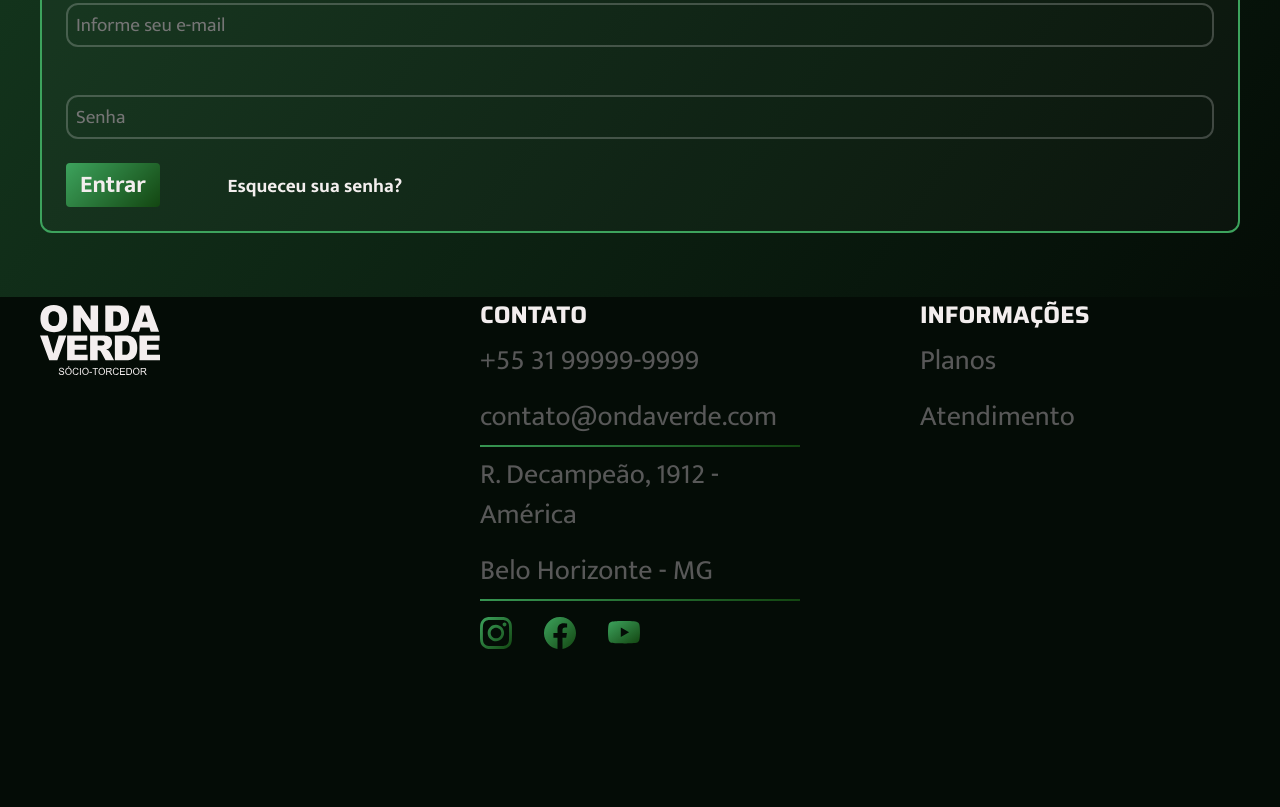
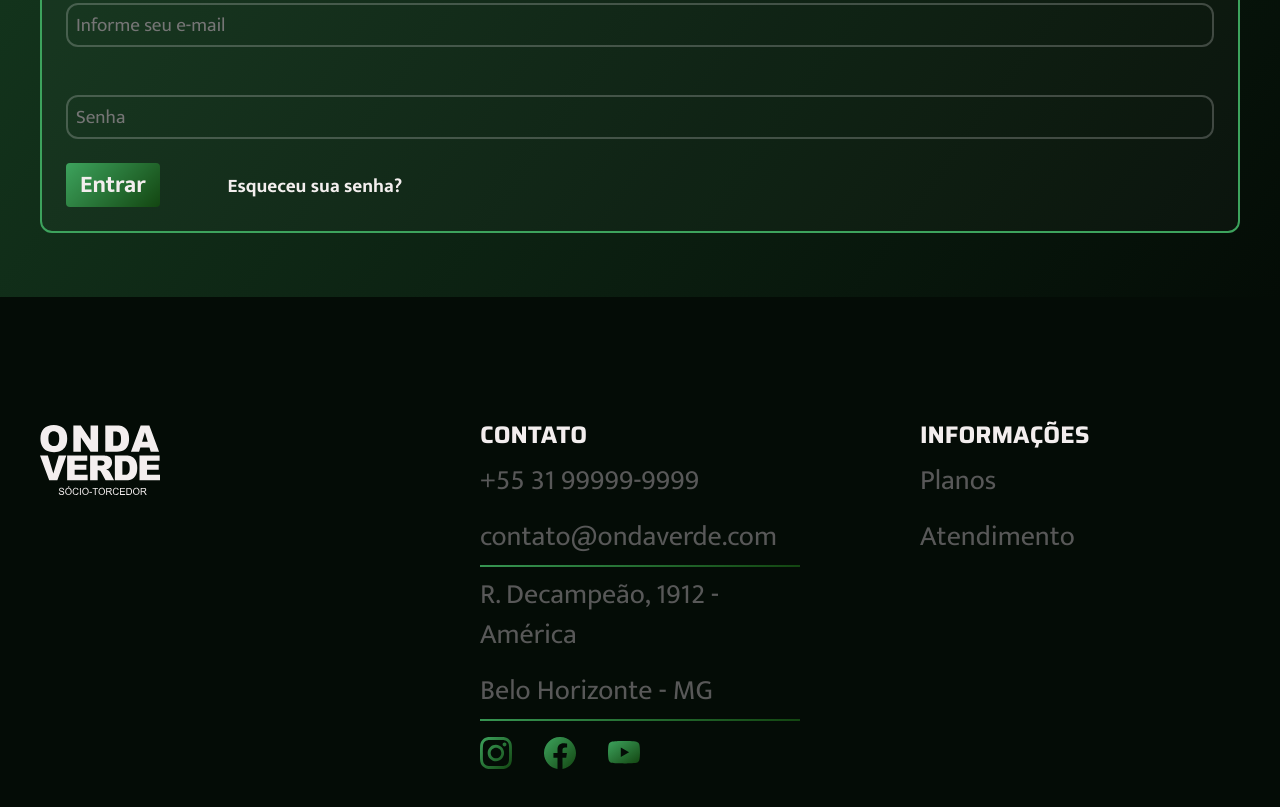
Before and after one commit to silvamaarcus/projeto-ondaverde, a plain HTML site: page login.html in a window 1280 px wide. Shown: the part 301-1108 px from the top of the page. Before the commit the page ends 1074 px from the top, so only its background shows below. Drawn offline with Linux system fonts and the light colour scheme.

Commit message:
:books: doc: Atualização do readme | bug: Ajuste no footer.

```diff
--- a/css/scss/_footer.scss
+++ b/css/scss/_footer.scss
@@ -4,7 +4,8 @@
   display: grid;
   grid-template-columns: 1fr 1fr 1fr;
   gap: 120px;
-  padding-bottom: 120px;
+  padding-top: 120px;
+  padding-bottom: 60px;
 }
 
 .footer h4 {
```
Also changed, not shown: css/login.css, css/style.css, 3 other files.
